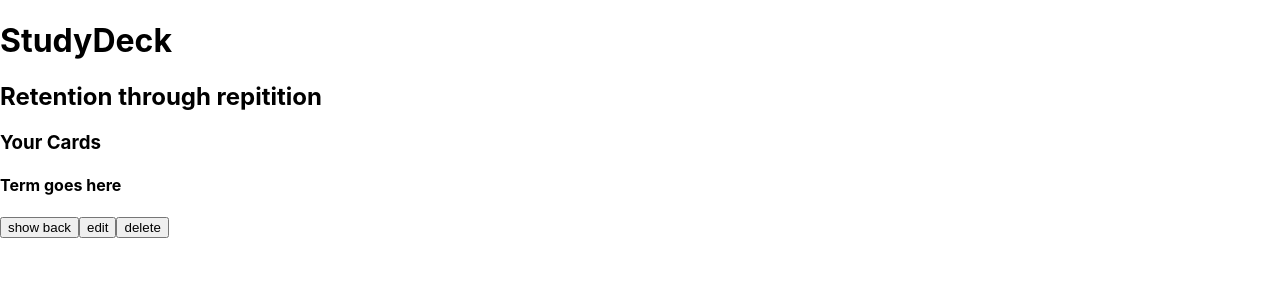
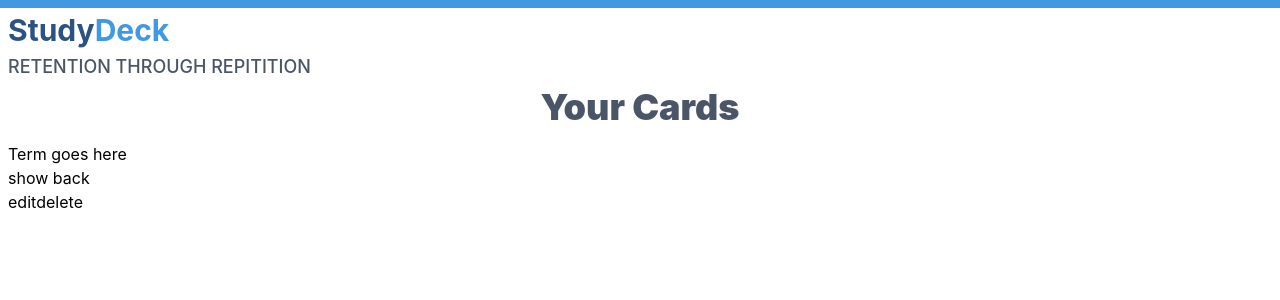
Before and after one commit to Selchuk-Karakus/studydeck, a React (Create React App) app: page / in a window 1280 px wide. Shown: the top 300 px of the page. Built offline with nearby package versions, Linux system fonts and the light colour scheme.

Commit message:
style: add basic style

```diff
--- a/src/App.css
+++ b/src/App.css
@@ -0,0 +1,45 @@
+header {
+  border-color: #4299e1;
+  border-top-width: 8px;
+  padding-left: 0.5rem;
+  padding-right: 0.5rem;
+}
+
+header > h1 {
+  font-weight: 700;
+  color: #2c5282;
+  font-size: 1.875rem;
+}
+
+.titleHighlight {
+  color: #4299e1;
+}
+
+header > h2 {
+  font-weight: 500;
+  color: #4a5568;
+  font-size: 1.125rem;
+  text-transform: uppercase;
+}
+
+main {
+  padding-left: 0.5rem;
+  padding-right: 0.5rem;
+}
+
+main h3 {
+  font-weight: 900;
+  text-align: center;
+  color: #4a5568;
+  font-size: 2.25rem;
+}
+
+.gridContainer {
+  display: grid;
+  align-content: center;
+  grid-column-gap: 20px;
+  grid-row-gap: 10px;
+  grid-template-columns: repeat(auto-fill, minmax(250px, 1fr));
+  grid-auto-rows: 1fr;
+  margin-top: 8px;
+}
--- a/src/App.js
+++ b/src/App.js
@@ -1,25 +1,40 @@
 import "./App.css";
+import "./normalize.css"
 
 function App() {
   return (
     <div>
+      <div>
         <header>
-        <h1>StudyDeck</h1>
+          <h1>
+            Study<span className="titleHighlight">Deck</span>
+          </h1>
           <h2>Retention through repitition</h2>
         </header>
         <main>
           <h3>Your Cards</h3>
+          <div className="gridContainer">
+            <div className="tile">
+              <h4 className="cardTerm">Term goes here</h4>
+              <div className="cardButtons">
+                <button type="button" className="tertiary">
+                  show back
+                </button>
                 <div>
-          <h4>Term goes here</h4>
-          <div>
-            <button type="button">show back</button>
-            <button type="button">edit</button>
-            <button type="button">delete</button>
+                  <button type="button" className="secondary">
+                    edit
+                  </button>
+                  <button type="button" className="secondary danger">
+                    delete
+                  </button>
+                </div>
+              </div>
             </div>
           </div>
         </main>
       </div>
-  );
+    </div>
+  )
 }
 
 export default App;
```
Lines whose indentation alone changed are shown as unchanged.
